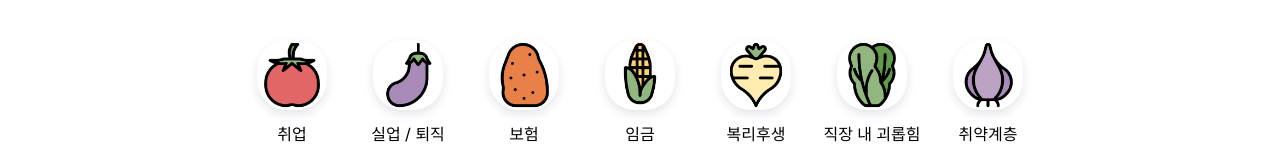
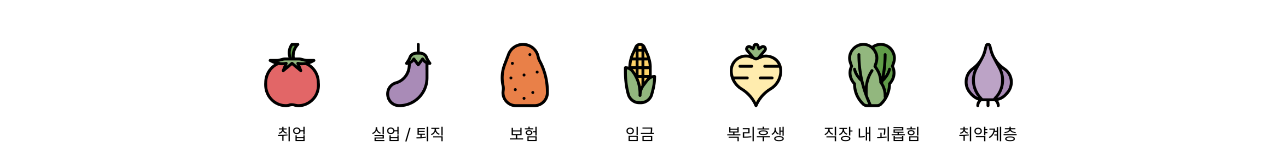
Before and after one commit to Hongmoon-gak/Job1-Web, a React (Create React App) app in the folder job1/: page /law in a window 1280 px wide. Shown: the part 312-472 px from the top of the page. Built offline with nearby package versions, Linux system fonts and the light colour scheme.

Commit message:
[ADD] Tag 라디오 버튼 기능 및 css 구현

```diff
--- a/job1/src/Component/Tag.js
+++ b/job1/src/Component/Tag.js
@@ -1,4 +1,4 @@
-import React from 'react';
+import React, {useState} from 'react';
 import TagComponent from './TagComponent';
 import styled from 'styled-components';
 
@@ -20,16 +20,24 @@ export default function Tag(){
     { id: 7, text: '취약계층', imageUrl: "/Images/tagImage/onion.png", alt: "양파" }
   ];
 
+  const [selectedImageIndex, setSelectedImageIndex] = useState(null);
+
+  const handleImageClick = (index) => {
+    setSelectedImageIndex(index === selectedImageIndex ? null : index);
+  }
+
   return (
     <TagsContainer>
-            {tagsData.map((tag) =>
+      {tagsData.map((tag, index) => (
         <TagComponent
           key={tag.id}
           text={tag.text}
           imageUrl={tag.imageUrl}
           alt={tag.alt}
+          selected={selectedImageIndex === index}
+          onClick={() => handleImageClick(index)}
         />
-            )}
+      ))}
     </TagsContainer>
   )
 }
--- a/job1/src/Component/TagComponent.js
+++ b/job1/src/Component/TagComponent.js
@@ -1,4 +1,4 @@
-import React from 'react'
+import React, {useState} from 'react'
 import styled from "styled-components";
 
 const TagContainer = styled.div`
@@ -11,29 +11,36 @@ const TagImage = styled.img`
   width: 4.375rem;
   height: 4.375rem;
   border-radius: 1.875rem;
-    background: #FFF;
-    box-shadow: 0px 4px 10px 0px rgba(24, 39, 75, 0.12);
-
+  background: ${({selected}) => (selected ? '#87AE86' : 'none')};
+  box-shadow: ${({selected}) => (selected ? '0px 4px 4px 0px rgba(0, 0, 0, 0.25) inset' : 'none')};
+  cursor: pointer;
 `;
 
 const TagText = styled.p`
   width: 7.25rem;
   height: 1.5rem;
   flex-shrink: 0;
-    color: #000;
   text-align: center;
   font-family: DM Sans;
   font-size: 1rem;
   font-style: normal;
-    font-weight: 400;
+  color: ${({selected}) => (selected ? '#174D16' : '#000')};
+  font-weight: ${({selected}) => (selected ? '700' : '400')};
   line-height: 1.125rem;
 `;
 
-export default function TagComponent({imageUrl, alt, text}){
+export default function TagComponent({imageUrl, alt, text, selected, onClick}){
   return (
     <TagContainer>
-        <TagImage src={imageUrl} alt={alt}/>
-        <TagText>{text}</TagText>
+      <TagImage
+        src={imageUrl}
+        alt={alt}
+        selected={selected}
+        onClick={onClick}
+      />
+      <TagText selected={selected} onClick={onClick}>
+        {text}
+      </TagText>
     </TagContainer>
-    )
+  );
 }
```
Lines whose indentation alone changed are shown as unchanged.
